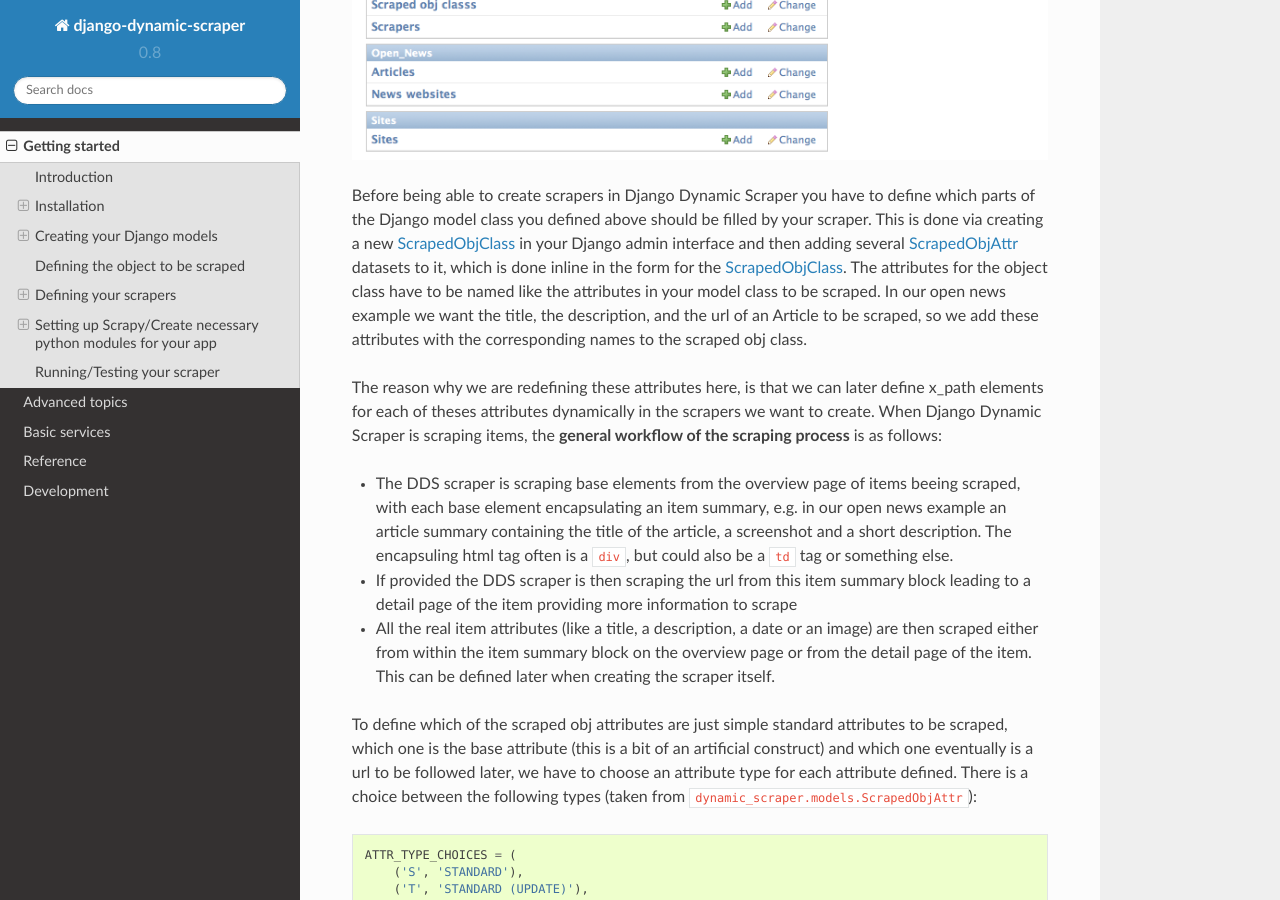
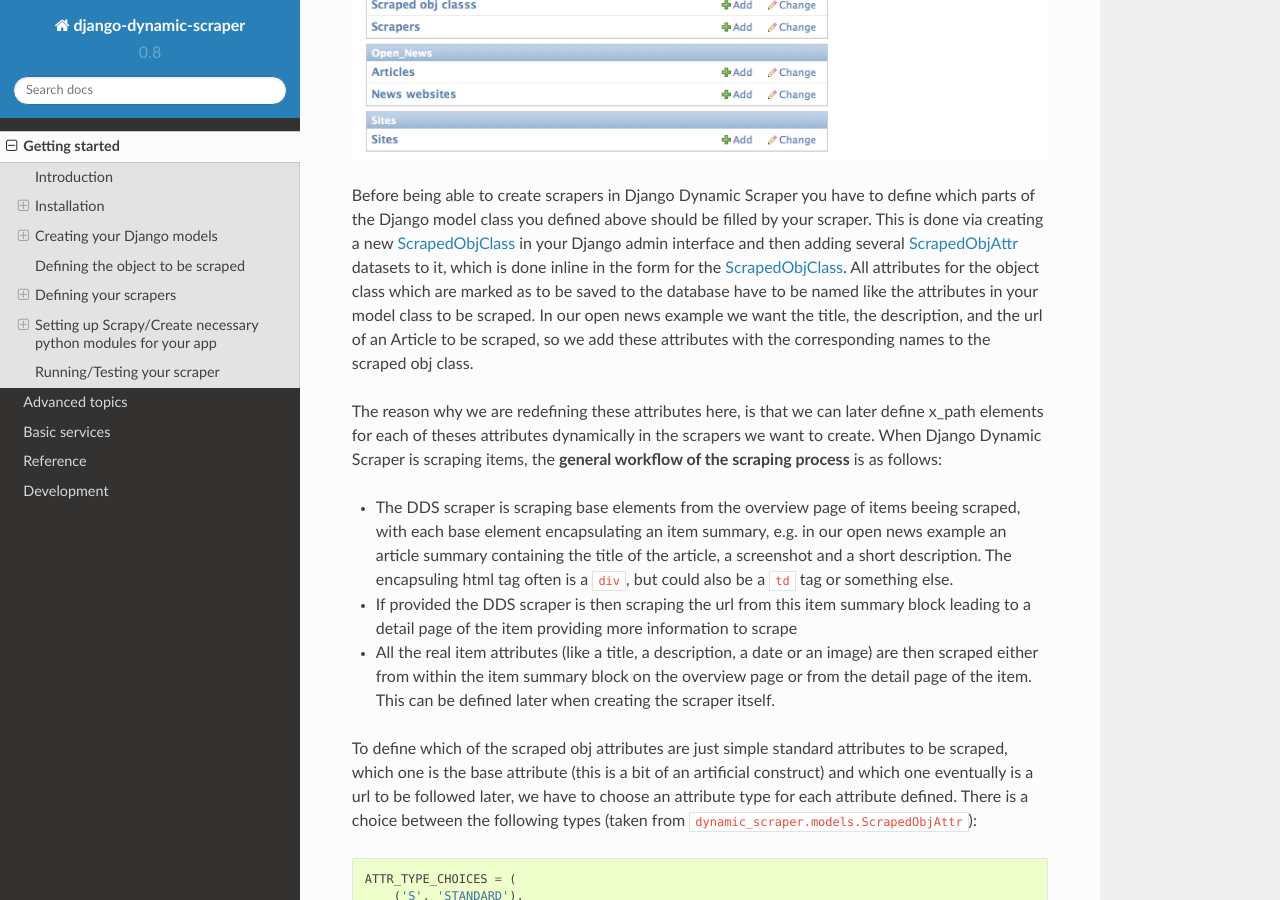
Before and after one commit to dev02019/django-dynamic-scraper, a Sphinx documentation site: the page built from docs/getting_started.rst, in a window 1280 px wide and 900 px high, scrolled down 5365 px. Built offline with Sphinx 7.4.7 and the Read the Docs theme 2.0.0, drawn with Linux system fonts in a browser that asks for light colours.

Commit message:
Some documentation adjustments to reflect latest request type object additions

```diff
--- a/docs/getting_started.rst
+++ b/docs/getting_started.rst
@@ -235,8 +235,9 @@ similar to the following screenshot below, at least if you follow the example pr
 Before being able to create scrapers in Django Dynamic Scraper you have to define which parts of the Django
 model class you defined above should be filled by your scraper. This is done via creating a new
 :ref:`scraped_obj_class` in your Django admin interface and then adding several :ref:`scraped_obj_attr`
-datasets to it, which is done inline in the form for the :ref:`scraped_obj_class`. The attributes for the
-object class have to be named like the attributes in your model class to be scraped. In our open news example
+datasets to it, which is done inline in the form for the :ref:`scraped_obj_class`. All attributes for the
+object class which are marked as to be saved to the database have to be named like the attributes in your
+model class to be scraped. In our open news example
 we want the title, the description, and the url of an Article to be scraped, so we add these attributes with
 the corresponding names to the scraped obj class.
 
--- a/docs/index.rst
+++ b/docs/index.rst
@@ -15,7 +15,7 @@ of the features of Scrapy it lets you dynamically create and manage spiders via
    * ``Django 1.8``/``Scrapy 0.24`` support
    * ``Javascript`` rendering
    * Scraping ``JSON`` content
-   * More flexible ID concept
+   * More flexible ID and detail page URL(s) concept
    * Custom ``HTTP Header/Body``, ``Cookies``, ``GET/POST`` requests
    * ``Scrapy Meta`` attributes
 
```
Also changed, not shown: docs/images/screenshot_django-admin_add_scraped_obj_class.png.
